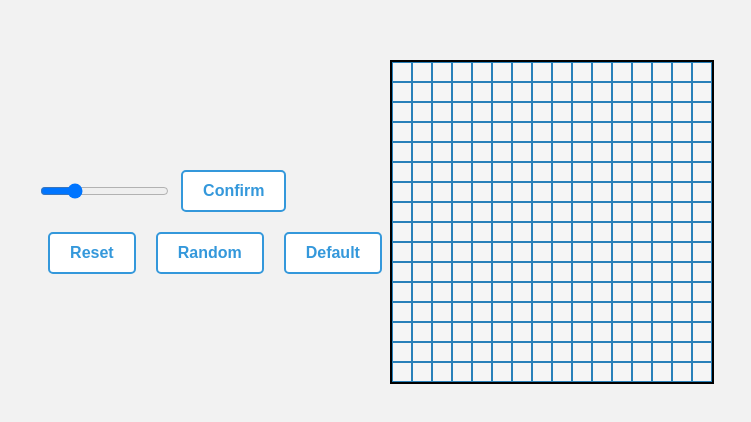
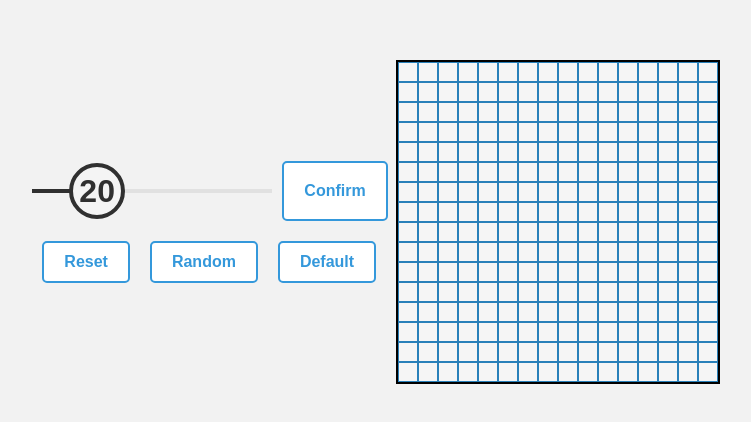
Before and after one commit to VivekNeer/Etch-A-Sketch, a plain HTML site: page index.html in a window 1280 px wide. Shown: the part 178-600 px from the top of the page, without its empty margins (265-1016 px from the left). Drawn offline with Linux system fonts and the light colour scheme.

Commit message:
Stylized the slider

```diff
--- a/index.html
+++ b/index.html
@@ -12,13 +12,19 @@
 <body>
     <div class="settings">
         <div class="slider">
-            <input type="range" id="slider" min="1" max="64" value="16">
-            <button>Confirm</button>
+            <div class="range-slider">
+                <div id="slider_thumb" class="range-slider_thumb"></div>
+                <div class="range-slider_line">
+                  <div id="slider_line" class="range-slider_line-fill"></div>
+                </div>
+                <input id="slider_input" class="range-slider_input" type="range" value="20" min="0" max="100">
+              </div>
+            <button onclick="confirmSliderValue()">Confirm</button>
         </div>
         <div class="btns">
             <button id="resetButton">Reset</button>
             <button id="randomButton">Random</button>
-            <button>Default</button>
+            <button id="defaultButton">Default</button>
         </div>
     </div>
     <div class="container"></div>
--- a/script.js
+++ b/script.js
@@ -1,3 +1,4 @@
+// Function to handle box click events
 function handleBoxClick(box, useRandomColor) {
     if (useRandomColor) {
         // Change the color to a random color on click
@@ -35,6 +36,13 @@ window.addEventListener("load", function () {
         // Toggle the flag when the random button is clicked
         useRandomColor = !useRandomColor;
     });
+
+    // Event listener for the default button
+    const defaultButton = document.getElementById('defaultButton');
+    defaultButton.addEventListener('click', function () {
+        // Set the flag to false to use the default behavior
+        useRandomColor = false;
+    });
 });
 
 // Function to reset box colors to default
@@ -59,3 +67,23 @@ function getRandomColor() {
 // Event listener for the reset button
 const resetButton = document.getElementById('resetButton');
 resetButton.addEventListener('click', resetBoxes);
+
+
+// kudos to https://codepen.io/armanb/details/GRBjVgd
+
+const slider_input = document.getElementById('slider_input'),
+      slider_thumb = document.getElementById('slider_thumb'),
+      slider_line = document.getElementById('slider_line');
+
+function showSliderValue() {
+  slider_thumb.innerHTML = slider_input.value;
+  const bulletPosition = (slider_input.value /slider_input.max),
+        space = slider_input.offsetWidth - slider_thumb.offsetWidth;
+
+  slider_thumb.style.left = (bulletPosition * space) + 'px';
+  slider_line.style.width = slider_input.value + '%';
+}
+
+showSliderValue();
+window.addEventListener("resize",showSliderValue);
+slider_input.addEventListener('input', showSliderValue, false);
--- a/style.css
+++ b/style.css
@@ -94,3 +94,80 @@ button:hover {
     color: white;
     transform: scale(1.1);
 }
+
+/* https://codepen.io/armanb/details/GRBjVgd */
+
+.range-slider {
+    position: relative;
+    width: 30vmin;
+    height: 10vmin;
+  }
+
+  .range-slider_input {
+    width: 100%;
+    position: absolute;
+    top: 50%;
+    z-index: 3;
+    transform: translateY(-50%);
+    -webkit-appearance: none;
+    appearance: none;
+    width: 100%;
+    height: 4px;
+    opacity: 0;
+    margin: 0;
+  }
+
+  .range-slider_input::-webkit-slider-thumb {
+    -webkit-appearance: none;
+    appearance: none;
+    width: 100px;
+    height: 100px;
+    cursor: pointer;
+    border-radius: 50%;
+    opacity: 0;
+  }
+
+  .range-slider_input::-moz-range-thumb {
+    width: 14vmin;
+    height: 14vmin;
+    cursor: pointer;
+    border-radius: 50%;
+    opacity: 0;
+  }
+
+  .range-slider_thumb {
+    width: 6vmin;
+    height: 6vmin;
+    border: 0.6vmin solid #303030;
+    border-radius: 50%;
+    position: absolute;
+    left: 0;
+    top: 50%;
+    transform: translateY(-50%);
+    background-color: #f4f4f4;
+    display: flex;
+    justify-content: center;
+    align-items: center;
+    font-weight: 700;
+    font-size: 4vmin;
+    color: #303030;
+    z-index: 2;
+  }
+
+  .range-slider_line {
+    height: 0.5vmin;
+    width: 100%;
+    background-color: #e1e1e1;
+    top: 50%;
+    transform: translateY(-50%);
+    left: 0;
+    position: absolute;
+    z-index: 1;
+  }
+
+  .range-slider_line-fill {
+    position: absolute;
+    height: 0.5vmin;
+    width: 0;
+    background-color: #303030;
+  }
```
